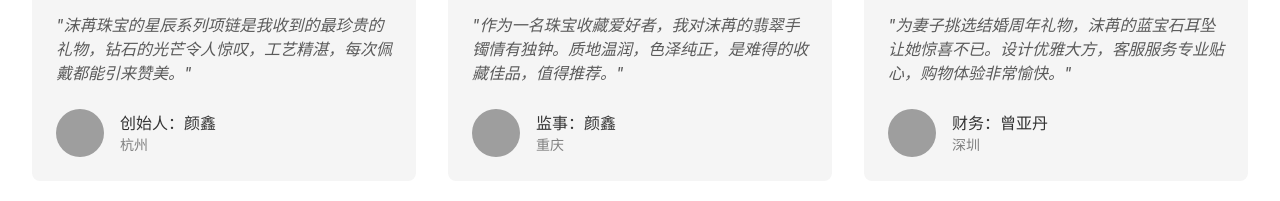
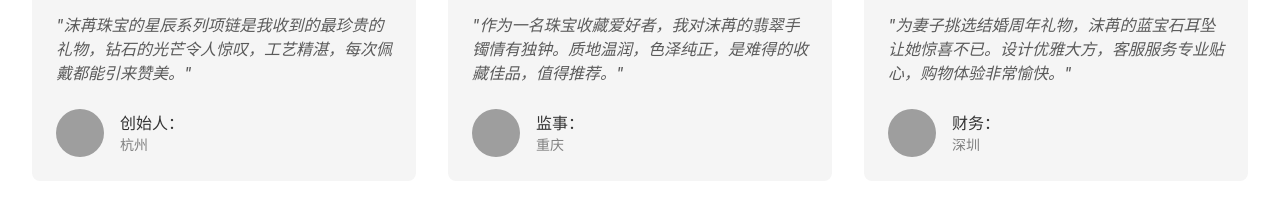
Before and after one commit to yancy-b2tech/yancy, a plain HTML site: page index.html in a window 1280 px wide. Shown: the part 4038-4239 px from the top of the page. Drawn offline with nearby package versions, Linux system fonts and the light colour scheme; grey boxes are pictures that could not be loaded.

Commit message:
Update index.html

```diff
--- a/index.html
+++ b/index.html
@@ -495,8 +495,8 @@
 <div class='flex items-center'>
         <img src='https://design.gemcoder.com/staticResource/echoAiSystemImages/13bb9d1fc7cf33ac9d30131a508b7778.png' alt='客户头像' class='w-12 h-12 rounded-full object-cover mr-4'/>
 <div >
-        <h4 class='font-medium' data-yteditvalue='创始人：颜鑫'>
-        创始人：颜鑫
+        <h4 class='font-medium' data-yteditvalue='创始人：'>
+        创始人：
     </h4>
 <p class='text-sm text-neutral-dark/60' data-yteditvalue='杭州'>
         杭州
@@ -524,8 +524,8 @@
 <div class='flex items-center'>
         <img src='https://design.gemcoder.com/staticResource/echoAiSystemImages/46a73ac87746ae1869a056ee59871aad.png' alt='客户头像' class='w-12 h-12 rounded-full object-cover mr-4'/>
 <div >
-        <h4 class='font-medium' data-yteditvalue='监事：颜鑫'>
-        监事：颜鑫
+        <h4 class='font-medium' data-yteditvalue='监事'>
+        监事：
     </h4>
 <p class='text-sm text-neutral-dark/60' data-yteditvalue='重庆'>
         重庆
@@ -554,7 +554,7 @@
         <img src='https://design.gemcoder.com/staticResource/echoAiSystemImages/47884594ba7a3ebfc13467ae474dcc1f.png' alt='客户头像' class='w-12 h-12 rounded-full object-cover mr-4'/>
 <div >
         <h4 class='font-medium'>
-        财务：曾亚丹
+        财务：
     </h4>
 <p class='text-sm text-neutral-dark/60'>
         深圳
```
